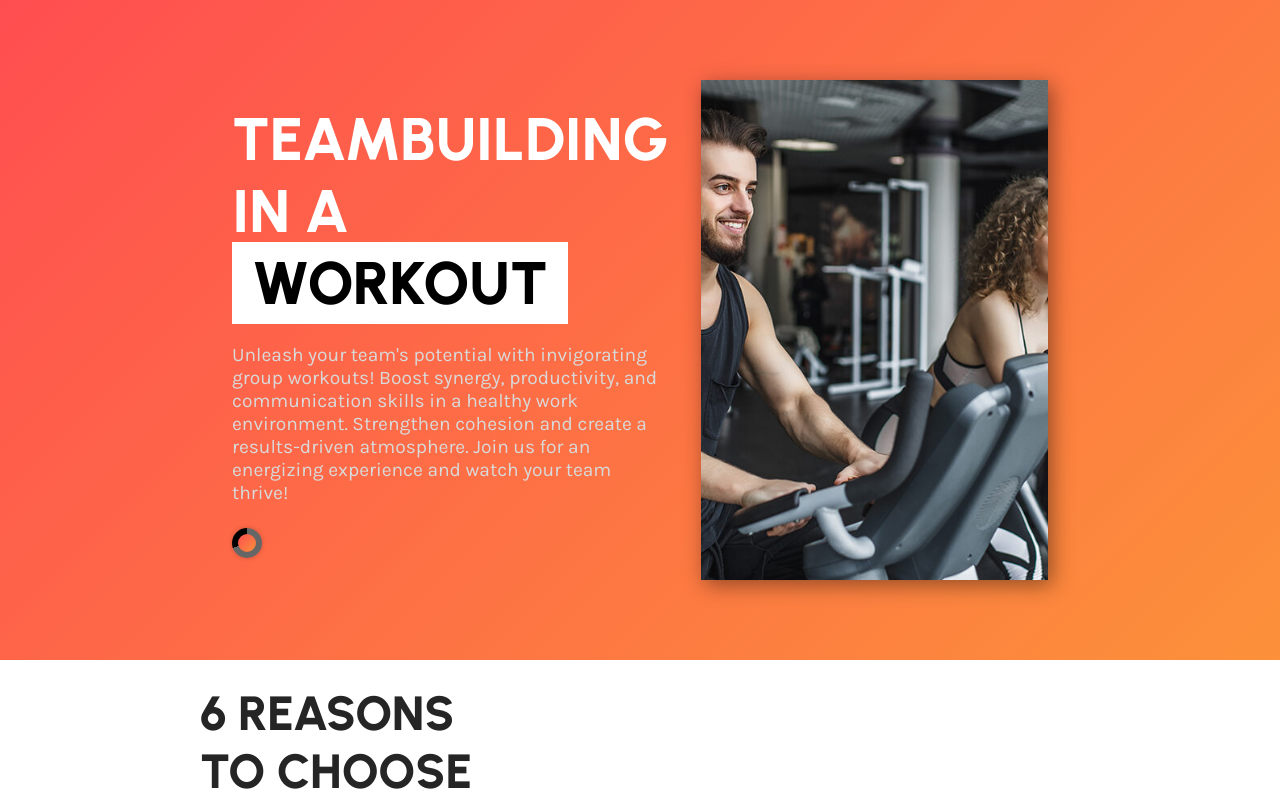
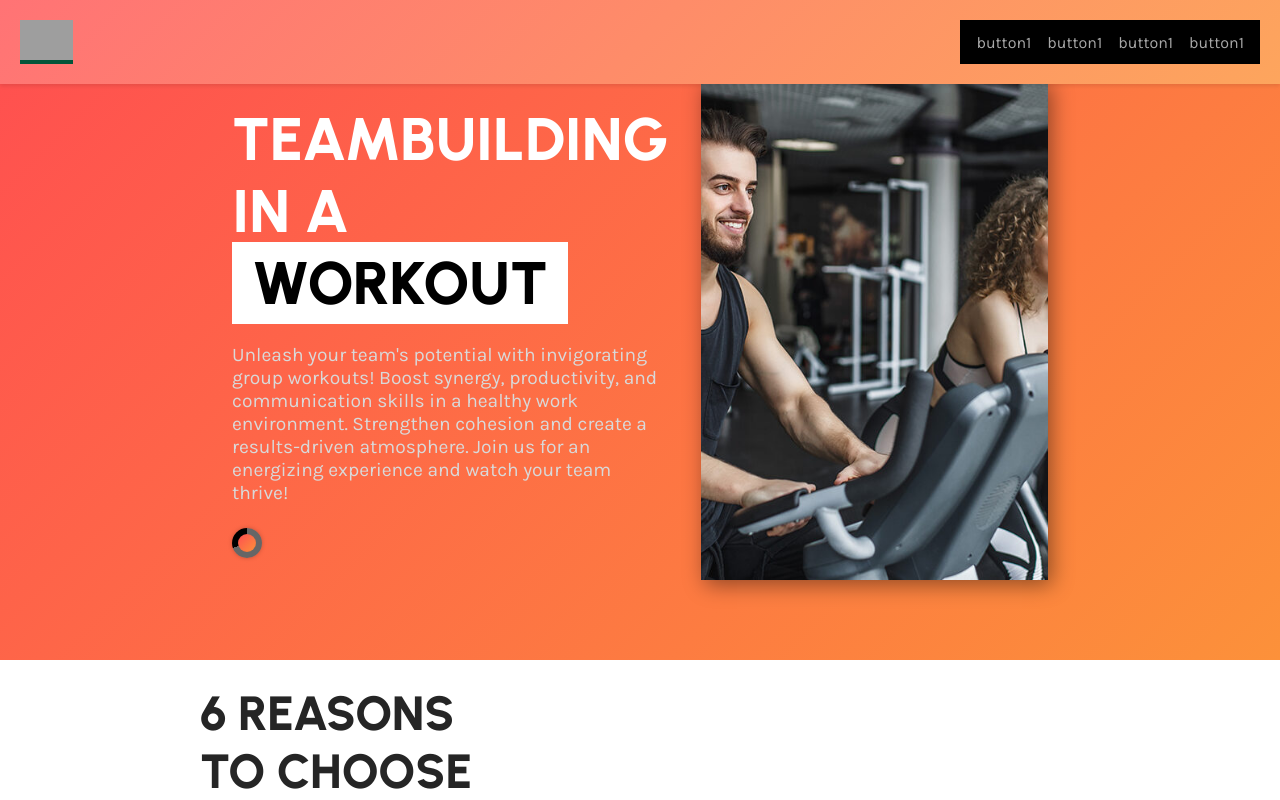
Before and after one commit to aldask/gym, a React (Create React App) app: page / in a window 1280 px wide. Shown: the top 800 px of the page. Built offline with nearby package versions, Linux system fonts and the light colour scheme; grey boxes are pictures that could not be loaded.

Commit message:
A bit of navbar

```diff
--- /dev/null
+++ b/src/Components/Navbar/Navbar.tsx
@@ -0,0 +1,27 @@
+function Navbar() {
+  return (
+    <nav className="navbar-box">
+      <div className="navbar-box__logo">
+        <a href="#">
+          <img src="logo" alt="logo" />
+        </a>
+      </div>
+      <div className="navbar-box__links">
+        <a href="button">
+          <p>button1</p>
+        </a>
+        <a href="button">
+          <p>button1</p>
+        </a>
+        <a href="button">
+          <p>button1</p>
+        </a>
+        <a href="button">
+          <p>button1</p>
+        </a>
+      </div>
+    </nav>
+  );
+}
+
+export default Navbar;
--- /dev/null
+++ b/src/Components/Navbar/Styles/_navbar.scss
@@ -0,0 +1,35 @@
+.navbar-box {
+  background: linear-gradient(135deg, #ff7375 0%, #fda55d 100%);
+  z-index: 999999999999;
+  width: 100vw;
+  top: 0;
+  right: 0;
+  left: 0;
+  position: absolute;
+  display: flex;
+  flex-direction: row;
+  justify-content: space-between;
+  box-shadow: 0 2px 4px rgba(0, 0, 0, 0.1);
+  padding: 1.25rem;
+
+  &__logo {
+    background-color: rgb(4, 85, 58);
+
+    img {
+      height: 40px;
+    }
+  }
+
+  &__links {
+    display: flex;
+    flex-direction: row;
+    align-items: center;
+    gap: 1rem;
+    background-color: black;
+    padding: 0 1rem;
+
+    a {
+      text-decoration: none;
+    }
+  }
+}
--- a/src/Pages/HomePage.tsx
+++ b/src/Pages/HomePage.tsx
@@ -1,3 +1,4 @@
+import Navbar from "../Components/Navbar/Navbar";
 import GroupTrainings from "../Components/GroupTrainings/GroupTrainings";
 import Hero from "../Components/Hero/Hero";
 import Locations from "../Components/Locations/Locations";
@@ -9,6 +10,7 @@ import Footer from "../Components/Footer/Footer";
 function HomePage() {
   return (
     <>
+      <Navbar />
       <Hero />
       <WhyUs />
       <Subscription />
--- a/src/Styles/global.scss
+++ b/src/Styles/global.scss
@@ -2,6 +2,7 @@
 @import "./fonts";
 
 //Components
+@import "../Components/Navbar/Styles/navbar";
 @import "../Components/Hero/Styles/hero";
 @import "../Components/WhyUs/Styles/why-us";
 @import "../Components/Subscription/Styles/subscription";
```
